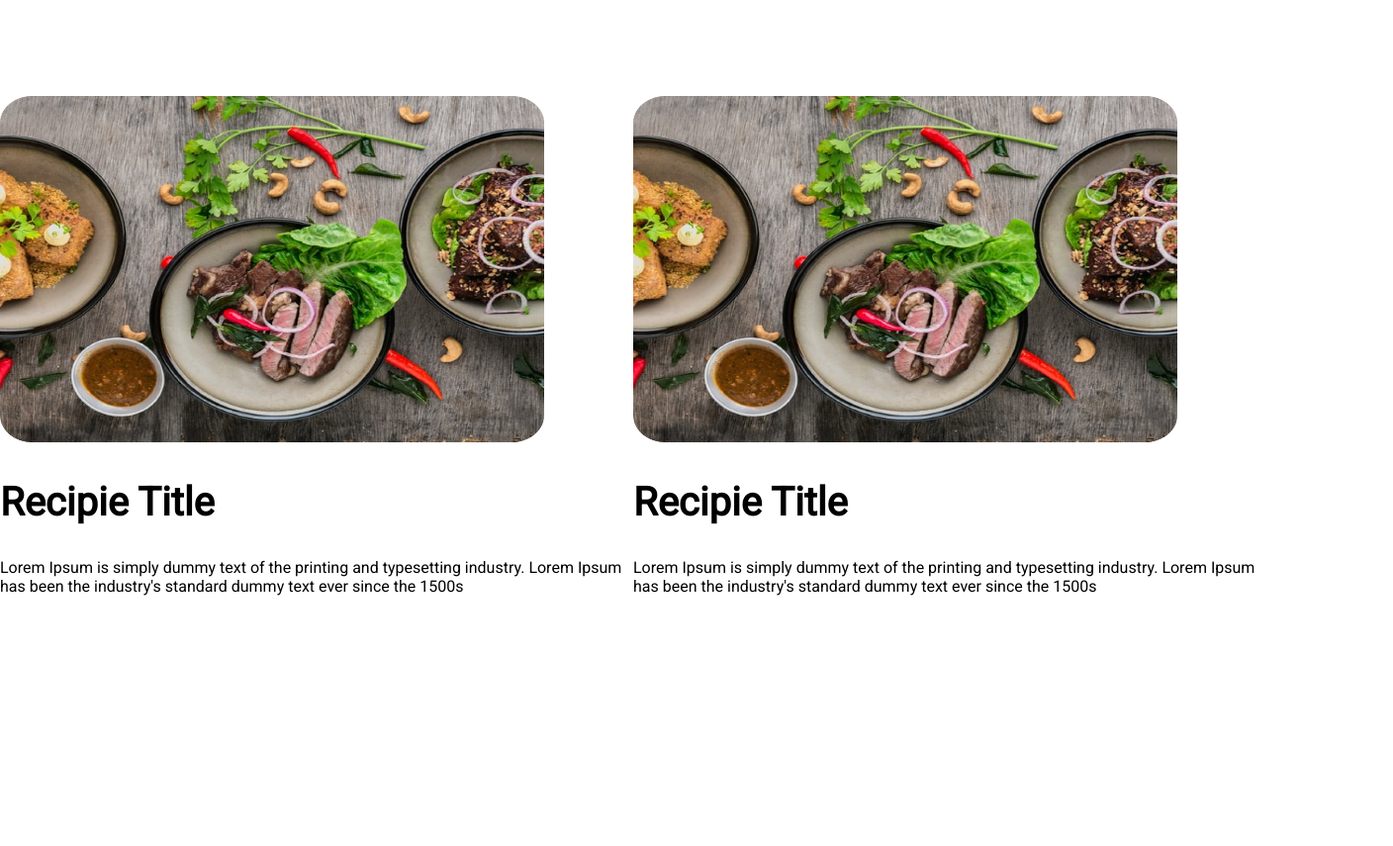
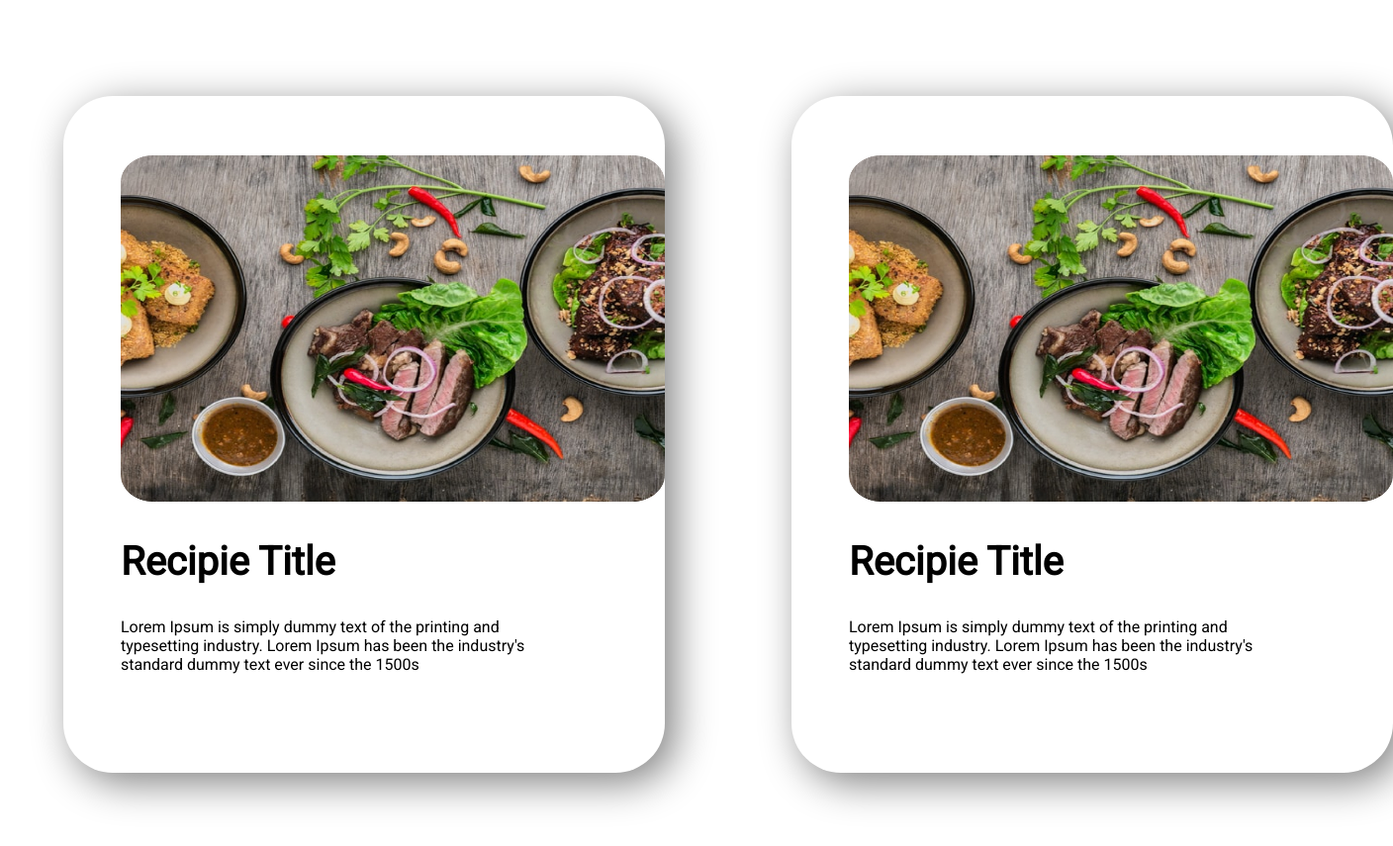
Before and after one commit to SynysterRudro/Milestone1-AssignmentPractice, a plain HTML site: page index.html in a window 1280 px wide. Shown: the part 1629-2484 px from the top of the page at 99% size, 1408 px wide, since content can reach past the window. Before the commit the page ends 2431 px from the top, so only its background shows below. Drawn offline with Linux system fonts and the light colour scheme.

Commit message:
third page completed

```diff
--- a/index.html
+++ b/index.html
@@ -68,7 +68,7 @@
 
 
         <div class="flexible-section">
-            <div class="half-width">
+            <div class="half-width recipe-item">
 
                 <img src="images/food/Project Cover1.jpg" height="350px" width="550px" alt="food">
                 <h2>Recipie Title</h2>
@@ -78,7 +78,7 @@
 
             </div>
 
-            <div class="half-width">
+            <div class="half-width recipe-item">
 
                 <img src="images/food/Project Cover1.jpg" height="350px" width="550px" alt="food">
                 <h2>Recipie Title</h2>
--- a/style.css
+++ b/style.css
@@ -107,3 +107,33 @@ p {
     color: gray;
     font-size: 20px;
 }
+
+.recipe-item {
+
+    width: 60%;
+    margin-left: 5%;
+    margin-right: 5%;
+    padding-left: 10%;
+    box-shadow: 10px 10px 40px gray;
+    border-radius: 50px;
+
+
+}
+
+.recipe-item img {
+
+    margin-left: -70px;
+    margin-top: 60px;
+}
+
+.recipe-item h2 {
+
+    margin-left: -70px;
+
+}
+
+.recipe-item p {
+
+    margin-left: -70px;
+    margin-right: 120px;
+}
```
